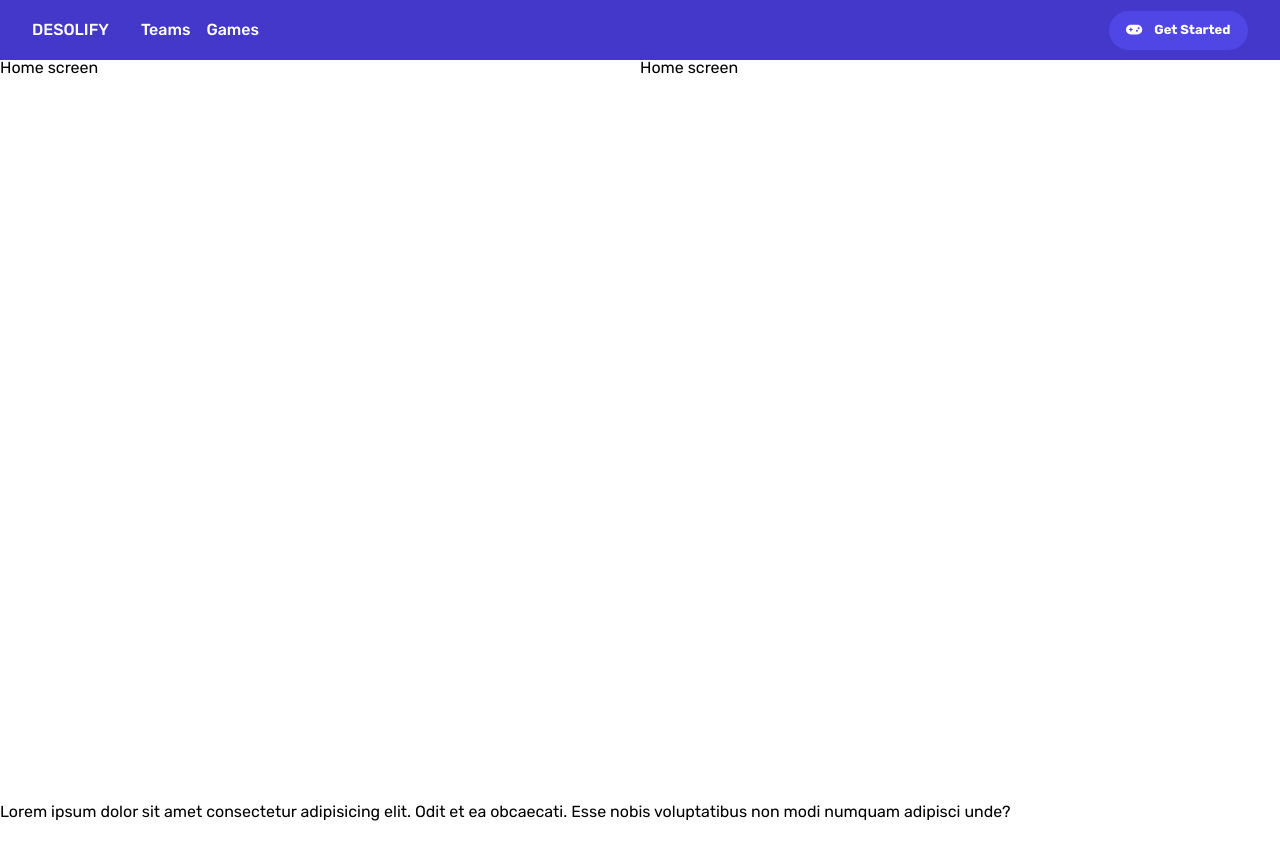
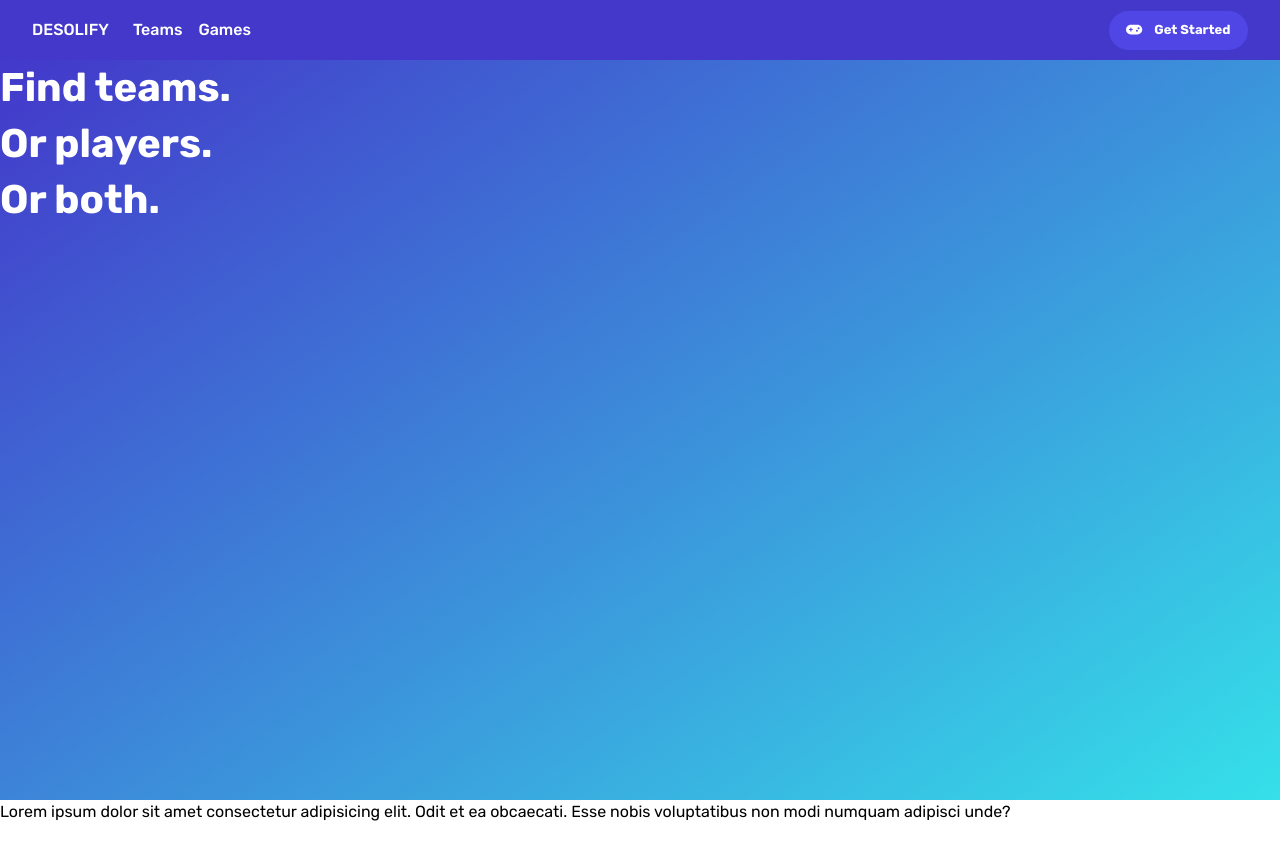
Before and after one commit to mrheio/desolify-web, a Next.js app: page / in a window 1280 px wide. Built offline with nearby package versions, Linux system fonts and the light colour scheme.

Commit message:
fixed links classNames

```diff
--- a/components/Link/Link.tsx
+++ b/components/Link/Link.tsx
@@ -11,8 +11,10 @@ interface Props extends LinkProps {
 const Link = forwardRef<HTMLAnchorElement, PropsWithChildren<Props>>(
 	({ children, underline, fullWidth, className, href, ...rest }, ref) => {
 		return (
-			<NextLink href={href} passHref className={joinClasses('link', className)} {...rest}>
-				<a ref={ref}>{children}</a>
+			<NextLink href={href} passHref {...rest}>
+				<a ref={ref} className={joinClasses('link', className)}>
+					{children}
+				</a>
 			</NextLink>
 		);
 	},
--- a/components/Link/NavLink.tsx
+++ b/components/Link/NavLink.tsx
@@ -12,7 +12,7 @@ const NavLink = ({ href, children }: NavLinkProps) => {
 	const { pathname } = useRouter();
 
 	return (
-		<Link className={pathname === href ? 'link-active' : ''} href={href}>
+		<Link className={pathname === href ? 'link-active' : undefined} href={href}>
 			{children}
 		</Link>
 	);
--- a/components/Navbar/Navbar.module.scss
+++ b/components/Navbar/Navbar.module.scss
@@ -9,6 +9,8 @@
 	padding-inline: 2em;
 	display: flex;
 	justify-content: space-between;
+	align-items: center;
+	gap: 1.5rem;
 
 	&-left {
 		display: flex;
@@ -25,10 +27,9 @@
 		margin-left: 0.75rem;
 	}
 
-	@include hideSmallScreens();
-
 	&-list {
 		display: flex;
 		gap: 1rem;
+		flex: 1;
 	}
 }
--- a/components/Navbar/Navbar.tsx
+++ b/components/Navbar/Navbar.tsx
@@ -15,9 +15,11 @@ const Navbar: FC<Props> = ({}) => {
 	return (
 		<nav className={joinClasses(styles.navbar, 'fw-semi-bold')}>
 			<span className={styles['navbar-left']}>
-				<Link href="/">
+				<Link href={URLS.HOME}>
 					<h1>DESOLIFY</h1>
 				</Link>
+			</span>
+
 			<ul className={styles['navbar-list']}>
 				<li>
 					<NavLink href={URLS.TEAMS}>Teams</NavLink>
@@ -26,7 +28,7 @@ const Navbar: FC<Props> = ({}) => {
 					<NavLink href={URLS.GAMES}>Games</NavLink>
 				</li>
 			</ul>
-			</span>
+
 			<span className={styles['navbar-right']}>
 				<Button shape="rounded">
 					<FontAwesomeIcon icon={faGamepad} />
--- a/pages/index.tsx
+++ b/pages/index.tsx
@@ -9,9 +9,19 @@ type Props = {};
 const Home: FC<Props> = () => {
 	return (
 		<>
-			<section className={joinClasses('grid grid-cols-2 grid-rows-2', styles['section-one'])}>
-				<h1>Home screen</h1>
-				<h1>Home screen</h1>
+			<section
+				className={joinClasses(
+					'mh-100-nav grid grid-cols-2 grid-rows-2 bg-gradient-primary',
+					styles['section-one'],
+				)}
+			>
+				<h1 className="text-white fw-bold fs-primary-heading">
+					Find teams.
+					<br />
+					Or players.
+					<br />
+					Or both.
+				</h1>
 			</section>
 		</>
 	);
--- a/styles/_colors.scss
+++ b/styles/_colors.scss
@@ -55,3 +55,5 @@ $clr-secondary-600: $clr-turquoise-600;
 $clr-secondary-700: $clr-turquoise-700;
 $clr-secondary-800: $clr-turquoise-800;
 $clr-secondary-900: $clr-turquoise-900;
+
+$clr-navbar: $clr-primary-700;
--- a/styles/styles.scss
+++ b/styles/styles.scss
@@ -18,17 +18,24 @@ body {
 	min-height: 100vh;
 }
 
+.mh-100-nav {
+	min-height: calc(100vh - $navbar-height);
+}
+
 a,
-.link {
+.link,
+.link a {
 	cursor: pointer;
 	text-decoration: none;
 }
 
 a:hover,
-.link:hover {
+.link:hover,
+.link:hover a {
 	color: $clr-black;
 }
 
-.link-active {
+.link-active,
+.link-active a {
 	color: $clr-secondary-300 !important;
 }
--- a/styles/utility.scss
+++ b/styles/utility.scss
@@ -28,7 +28,7 @@
 
 .fs-primary-heading {
 	font-size: $fs-primary-heading;
-	line-height: 1.1;
+	line-height: 1.4;
 }
 
 .fs-secondary-heading {
@@ -51,3 +51,7 @@
 .fs-600 {
 	font-size: $fs-600;
 }
+
+.bg-gradient-primary {
+	background: linear-gradient(145deg, $clr-navbar, $clr-turquoise-300);
+}
```
Lines whose indentation alone changed are shown as unchanged.
